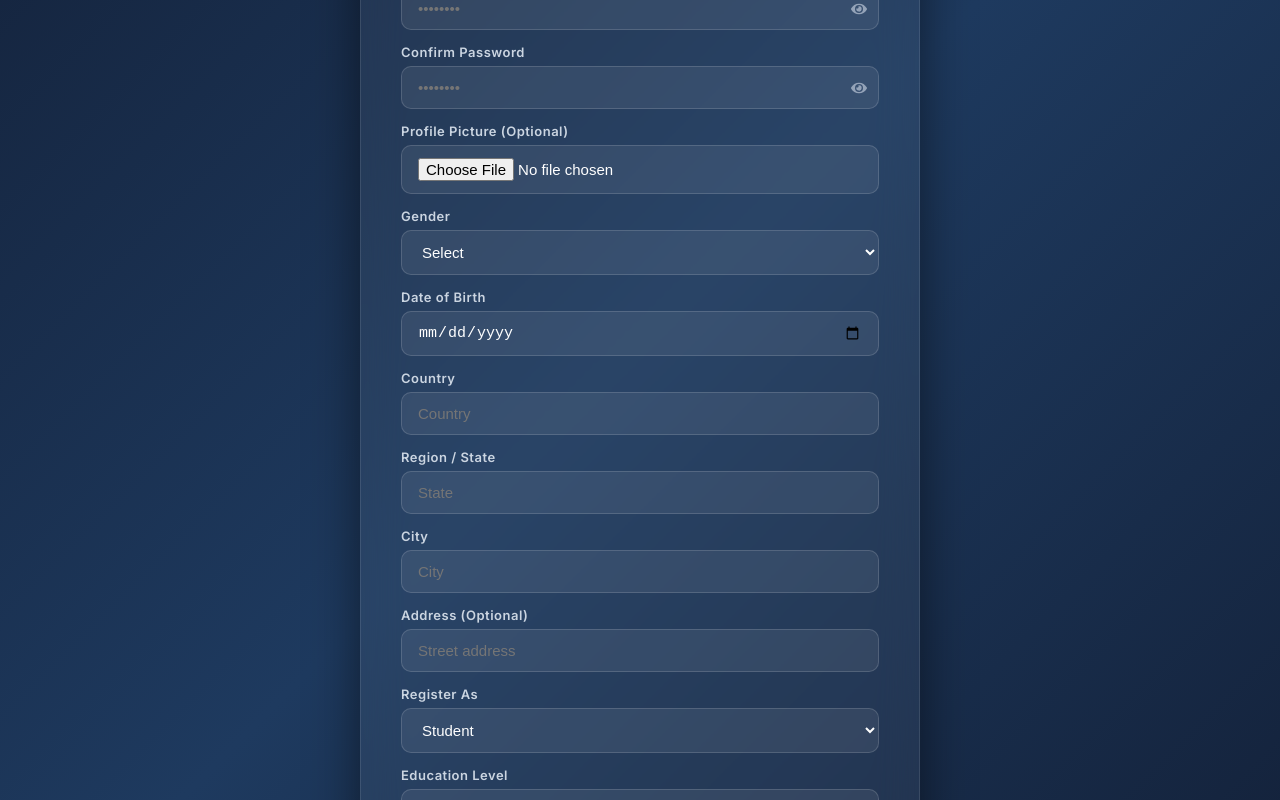
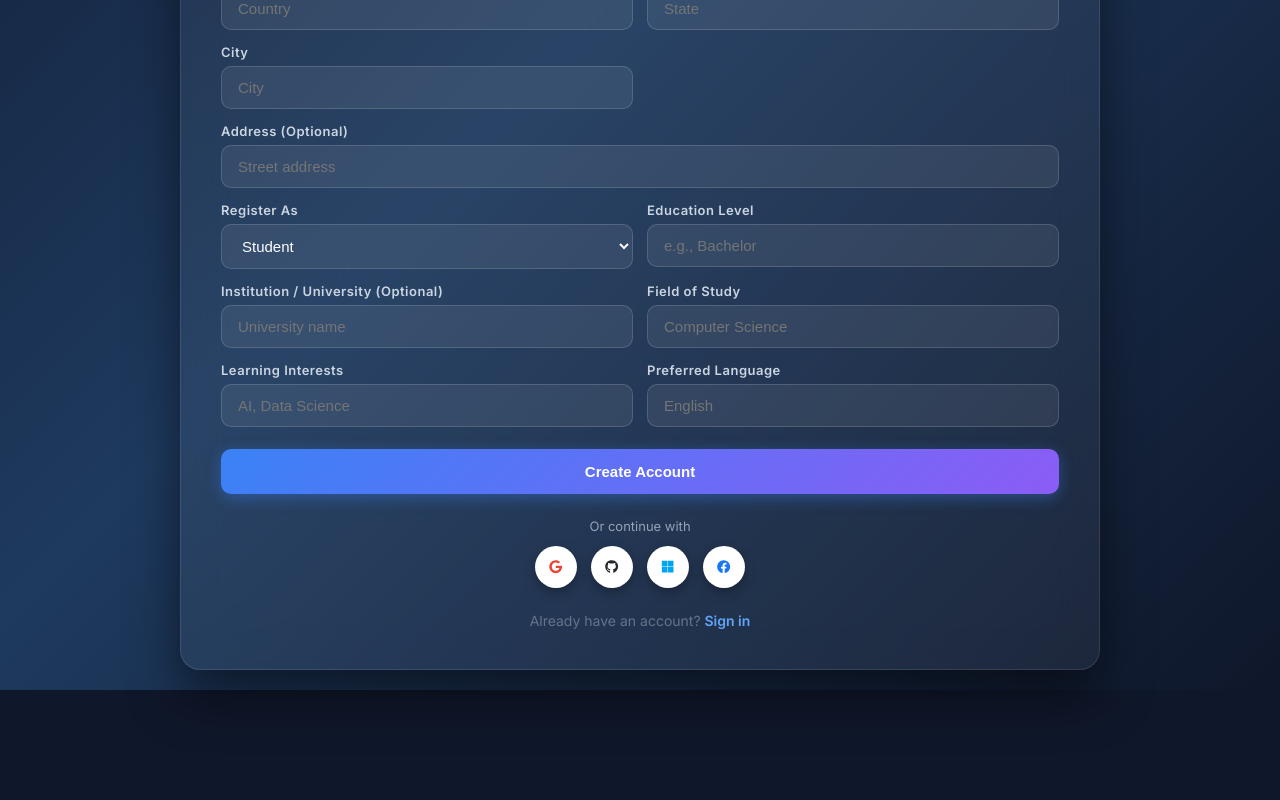
Before and after one commit to 1221miki/Emare-E-learning-Web, a React (Vite) app in the folder client/: page /register in a window 1280 px wide. Shown: the part 740-1540 px from the top of the page. After the commit the page ends 1430 px from the top, so only its background shows below. Built offline with nearby package versions, Linux system fonts and the light colour scheme; no server answers.

Commit message:
Make registration form responsive two-column layout (shorter form)

```diff
--- a/client/src/pages/RegisterPage.jsx
+++ b/client/src/pages/RegisterPage.jsx
@@ -229,7 +229,7 @@ export default function RegisterPage() {
                         </div>
                     </div>
                     {/* Profile Picture */}
-                    <div style={styles.fieldGroup}>
+                    <div style={{ ...styles.fieldGroup, gridColumn: '1 / -1' }}>
                         <label style={styles.label}>Profile Picture (Optional)</label>
                         <input name="profilePicture" type="file" accept="image/*" onChange={handleChange} style={styles.input} />
                     </div>
@@ -259,7 +259,7 @@ export default function RegisterPage() {
                         <label style={styles.label}>City</label>
                         <input name="city" type="text" placeholder="City" value={form.city} onChange={handleChange} style={styles.input} />
                     </div>
-                    <div style={styles.fieldGroup}>
+                    <div style={{ ...styles.fieldGroup, gridColumn: '1 / -1' }}>
                         <label style={styles.label}>Address (Optional)</label>
                         <input name="address" type="text" placeholder="Street address" value={form.address} onChange={handleChange} style={styles.input} />
                     </div>
@@ -302,7 +302,7 @@ export default function RegisterPage() {
                                 <label style={styles.label}>Professional Title</label>
                                 <input name="professionalTitle" type="text" required placeholder="Senior Lecturer" value={form.professionalTitle} onChange={handleChange} style={styles.input} />
                             </div>
-                            <div style={styles.fieldGroup}>
+                            <div style={{ ...styles.fieldGroup, gridColumn: '1 / -1' }}>
                                 <label style={styles.label}>Biography</label>
                                 <textarea name="biography" rows={3} placeholder="Tell us about yourself" value={form.biography} onChange={handleChange} style={styles.textarea} />
                             </div>
@@ -318,7 +318,7 @@ export default function RegisterPage() {
                                 <label style={styles.label}>Highest Qualification</label>
                                 <input name="highestQualification" type="text" placeholder="Ph.D. in Computer Science" value={form.highestQualification} onChange={handleChange} style={styles.input} />
                             </div>
-                            <div style={styles.fieldGroup}>
+                            <div style={{ ...styles.fieldGroup, gridColumn: '1 / -1' }}>
                                 <label style={styles.label}>CV / Resume (Optional)</label>
                                 <input name="cvResume" type="file" accept="application/pdf" onChange={handleChange} style={styles.input} />
                             </div>
@@ -330,7 +330,7 @@ export default function RegisterPage() {
                                 <label style={styles.label}>LinkedIn Profile</label>
                                 <input name="linkedIn" type="url" placeholder="https://linkedin.com/in/username" value={form.linkedIn} onChange={handleChange} style={styles.input} />
                             </div>
-                            <div style={styles.fieldGroup}>
+                            <div style={{ ...styles.fieldGroup, gridColumn: '1 / -1' }}>
                                 <label style={styles.label}>Certificates Upload (Optional)</label>
                                 <input name="certificates" type="file" multiple onChange={handleChange} style={styles.input} />
                             </div>
@@ -340,12 +340,12 @@ export default function RegisterPage() {
                             </div>
                         </>
                     )}
-                    <button type="submit" style={loading ? { ...styles.btn, opacity: 0.7 } : styles.btn} disabled={loading}>
+                    <button type="submit" style={loading ? { ...styles.btn, opacity: 0.7, gridColumn: '1 / -1' } : { ...styles.btn, gridColumn: '1 / -1' }} disabled={loading}>
                         {loading ? 'Creating Account...' : 'Create Account'}
                     </button>
                 </form>
                 {/* Social Registration */}
-                <div style={styles.socialContainer}>
+                <div style={{ ...styles.socialContainer, gridColumn: '1 / -1' }}>
                     <p style={styles.socialText}>Or continue with</p>
                     <div style={styles.socialButtons}>
                         <button type="button" onClick={() => openSocialModal('Google')} style={styles.socialBtn} title="Register with Google"><FaGoogle style={{ color: '#ea4335' }} /></button>
@@ -354,7 +354,7 @@ export default function RegisterPage() {
                         <button type="button" onClick={() => openSocialModal('Facebook')} style={styles.socialBtn} title="Register with Facebook"><FaFacebook style={{ color: '#1877f2' }} /></button>
                     </div>
                 </div>
-                <p style={styles.footerText}>
+                <p style={{ ...styles.footerText, gridColumn: '1 / -1' }}>
                     Already have an account? <Link to="/login" style={styles.link}>Sign in</Link>
                 </p>
             </div>
@@ -428,13 +428,13 @@ export default function RegisterPage() {
 const styles = {
     page: { minHeight: '100vh', display: 'flex', alignItems: 'center', justifyContent: 'center', background: 'linear-gradient(135deg, #0f172a 0%, #1e3a5f 50%, #0f172a 100%)', padding: '20px', position: 'relative' },
     backButton: { position: 'absolute', top: '24px', left: '24px', display: 'flex', alignItems: 'center', gap: '8px', color: '#94a3b8', textDecoration: 'none', fontSize: '14px', fontWeight: '600', transition: 'color 0.2s', padding: '8px 12px', background: 'rgba(255,255,255,0.05)', borderRadius: '8px', border: '1px solid rgba(255,255,255,0.1)' },
-    card: { background: 'rgba(255,255,255,0.05)', backdropFilter: 'blur(20px)', border: '1px solid rgba(255,255,255,0.1)', borderRadius: '20px', padding: '48px 40px', width: '100%', maxWidth: '560px', boxShadow: '0 25px 50px rgba(0,0,0,0.5)' },
+    card: { background: 'rgba(255,255,255,0.05)', backdropFilter: 'blur(20px)', border: '1px solid rgba(255,255,255,0.1)', borderRadius: '20px', padding: '40px', width: '100%', maxWidth: '920px', boxShadow: '0 25px 50px rgba(0,0,0,0.5)' },
     header: { textAlign: 'center', marginBottom: '32px' },
     logo: { width: '60px', height: '60px', borderRadius: '16px', background: 'linear-gradient(135deg, #3b82f6, #8b5cf6)', display: 'inline-flex', alignItems: 'center', justifyContent: 'center', fontSize: '28px', fontWeight: '900', color: '#fff', marginBottom: '16px' },
     title: { color: '#fff', fontSize: '26px', fontWeight: '800', margin: '0 0 6px' },
     subtitle: { color: '#94a3b8', fontSize: '14px', margin: 0 },
     errorBox: { background: 'rgba(239,68,68,0.15)', border: '1px solid rgba(239,68,68,0.4)', color: '#fca5a5', padding: '12px 16px', borderRadius: '10px', fontSize: '14px', marginBottom: '20px' },
-    form: { display: 'flex', flexDirection: 'column', gap: '14px' },
+    form: { display: 'grid', gridTemplateColumns: 'repeat(auto-fit, minmax(300px, 1fr))', gap: '14px' },
     fieldGroup: { display: 'flex', flexDirection: 'column', gap: '6px' },
     label: { color: '#cbd5e1', fontSize: '13px', fontWeight: '600', letterSpacing: '0.5px' },
     input: { background: 'rgba(255,255,255,0.07)', border: '1px solid rgba(255,255,255,0.15)', borderRadius: '10px', color: '#fff', fontSize: '15px', padding: '12px 16px', outline: 'none', transition: 'border-color 0.2s' },
```
